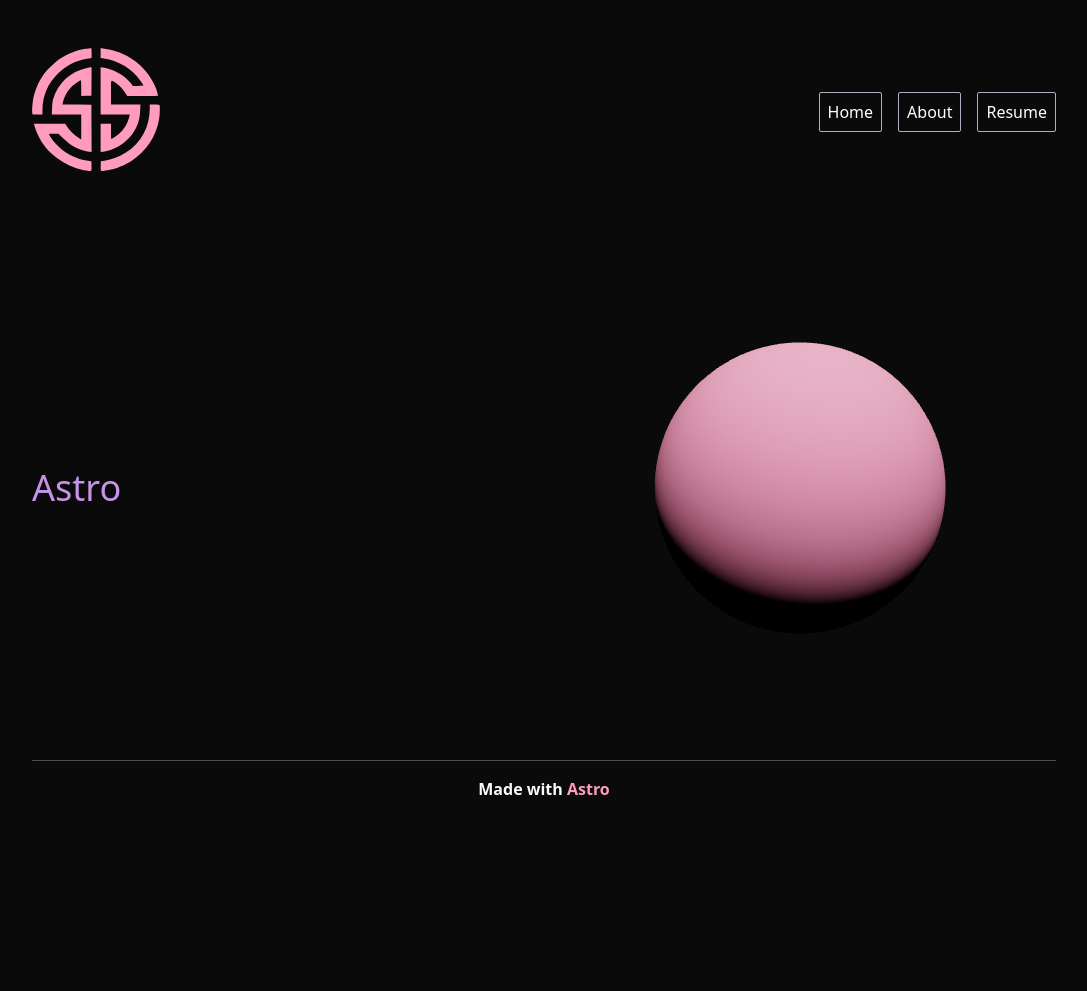
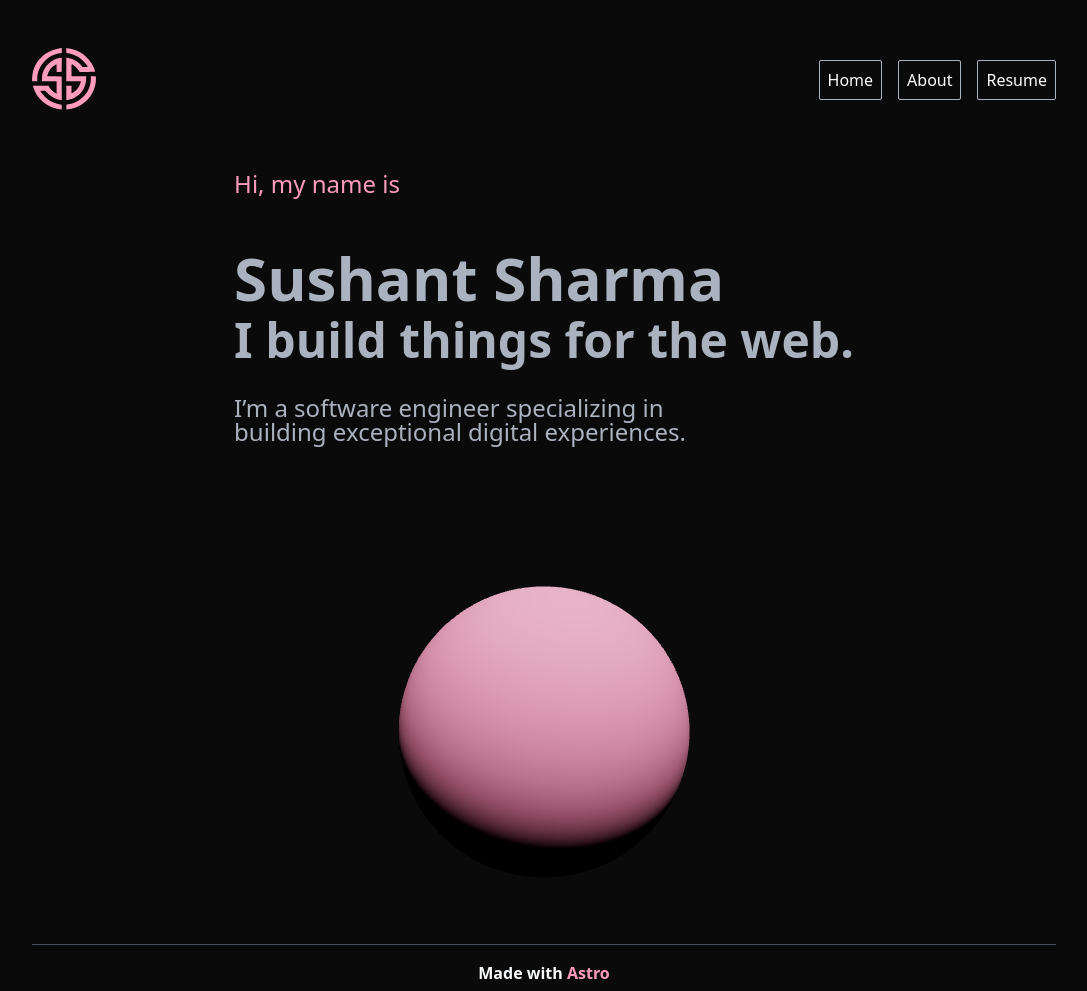
Before and after one commit to SushiJ/portfolio, an Astro site: page / in a window 1280 px wide. Shown: the whole page, without its empty margins (96-1183 px from the left). Before the commit the page ends 817 px from the top, so only its background shows below. Built offline with nearby package versions, Linux system fonts and the light colour scheme; Astro itself is replaced by a stand-in of ours; animation ran at ten frames a second.

Commit message:
Added Resume, and a few style changes

```diff
--- a/src/components/Navbar.tsx
+++ b/src/components/Navbar.tsx
@@ -3,14 +3,14 @@ import { Logo, MenuIcon } from "./Icons";
 const Links = [
   { href: "/", name: "Home" },
   { href: "/about", name: "About" },
-  { href: "/Resume", name: "Resume" },
+  { href: "/Resume.pdf", name: "Resume", target: "_blank" },
 ];
 function Navbar() {
-  const [isSideBarOpen, setisSideBarOpen] = useState(true);
+  const [isSideBarOpen, setisSideBarOpen] = useState(false);
   return (
     <nav className="flex justify-between items-center py-4 bg-nightOwl-transparent text-nightOwl-property mt-8">
       <a href="/" className="text-nightOwl-pink">
-        <Logo className="w-32 h-32" />
+        <Logo className="w-20 h-20 lg:w-16 lg:h-16" />
       </a>
       <ul className="hidden lg:flex py-4 space-x-4">
         {Links.map((link) => (
@@ -18,6 +18,7 @@ function Navbar() {
             <a
               className="border-[.5px] border-nightOwl-text hover:text-nightOwl-pink hover:border-[.5px] hover:border-nightOwl-pink rounded-sm p-2 tex-sm"
               href={link.href}
+              target={link.target ? link.target : ""}
             >
               {link.name}
             </a>
@@ -31,21 +32,25 @@ function Navbar() {
         <span className="hover:text-nightOwl-pink">
           <MenuIcon />
         </span>
+      </button>
       {isSideBarOpen && (
         <div
           className="border-nightOwl-pink border-2 text-4xl space-y-4 p-4 fixed right-0 top-0 bottom-0 z-10 w-64 h-64 rounded-sm transform
             mt-44 mr-4 text-left bg-nightOwl-backdrop"
         >
           {Links.map((link) => (
-              <p className="" key={link.name}>
-                <a className="" href={link.href}>
+            <p key={link.name}>
+              <a
+                className="hover:text-nightOwl-pink"
+                href={link.href}
+                target={link.target ? link.target : ""}
+              >
                 {link.name}
               </a>
             </p>
           ))}
         </div>
       )}
-      </button>
     </nav>
   );
 }
--- a/src/layouts/BaseLayout.astro
+++ b/src/layouts/BaseLayout.astro
@@ -10,13 +10,11 @@ const { title } = Astro.props;
     <meta charset="UTF-8" />
   </head>
   <body
-    class="flex flex-col px-6 xl:px-0 bg-[#0a0a0a] max-h-screen overflow-y-auto max-w-5xl mx-auto"
+    class="flex flex-col px-12 xl:px-0 bg-[#0a0a0a] max-h-screen overflow-y-auto max-w-5xl mx-auto"
   >
-    <div class="h-screen">
-      <Navbar client:load />
-      <div class="">
-        <slot />
-      </div>
+    <Navbar client:load />
+    <div class="h-screen grid place-items-center">
+      <slot />
     </div>
     <footer class="w-full max-w-5xl py-4 text-center text-gray-50">
       <hr class="pb-4 border-nightOwl-border border-t-[1px]" />
--- a/src/pages/index.astro
+++ b/src/pages/index.astro
@@ -4,12 +4,20 @@ import Sphere from "../components/Threejs";
 ---
 
 <BaseLayout title="Home">
-    <div
-        class="flex items-center lg:justify-between mt-10 flex-col lg:flex-row"
-    >
-        <h1 class="py-2 text-4xl text-nightOwl-primary">Astro</h1>
-        <div class="lg:w-1/2 lg:h-1/2 mx-6 xl:mx-0">
-            <Sphere client:load />
-        </div>
+  <div class="flex flex-col items-center justify-center">
+    <div>
+      <p class="text-nightOwl-pink py-10 text-2xl">Hi, my name is</p>
+      <p class="text-6xl text-nightOwl-text font-bold py-2">Sushant Sharma</p>
+      <p class="text-nightOwl-text text-5xl font-semibold">
+        I build things for the web.
+      </p>
+      <p class="text-nightOwl-text text-2xl py-8 leading-none max-w-lg">
+        I’m a software engineer specializing in building exceptional digital
+        experiences.
+      </p>
     </div>
+    <div class="hidden lg:inline">
+      <Sphere client:load />
+    </div>
+  </div>
 </BaseLayout>
```
Also changed, not shown: .prettierrc.json (deleted), 1 other file. Lines whose indentation alone changed are shown as unchanged.
